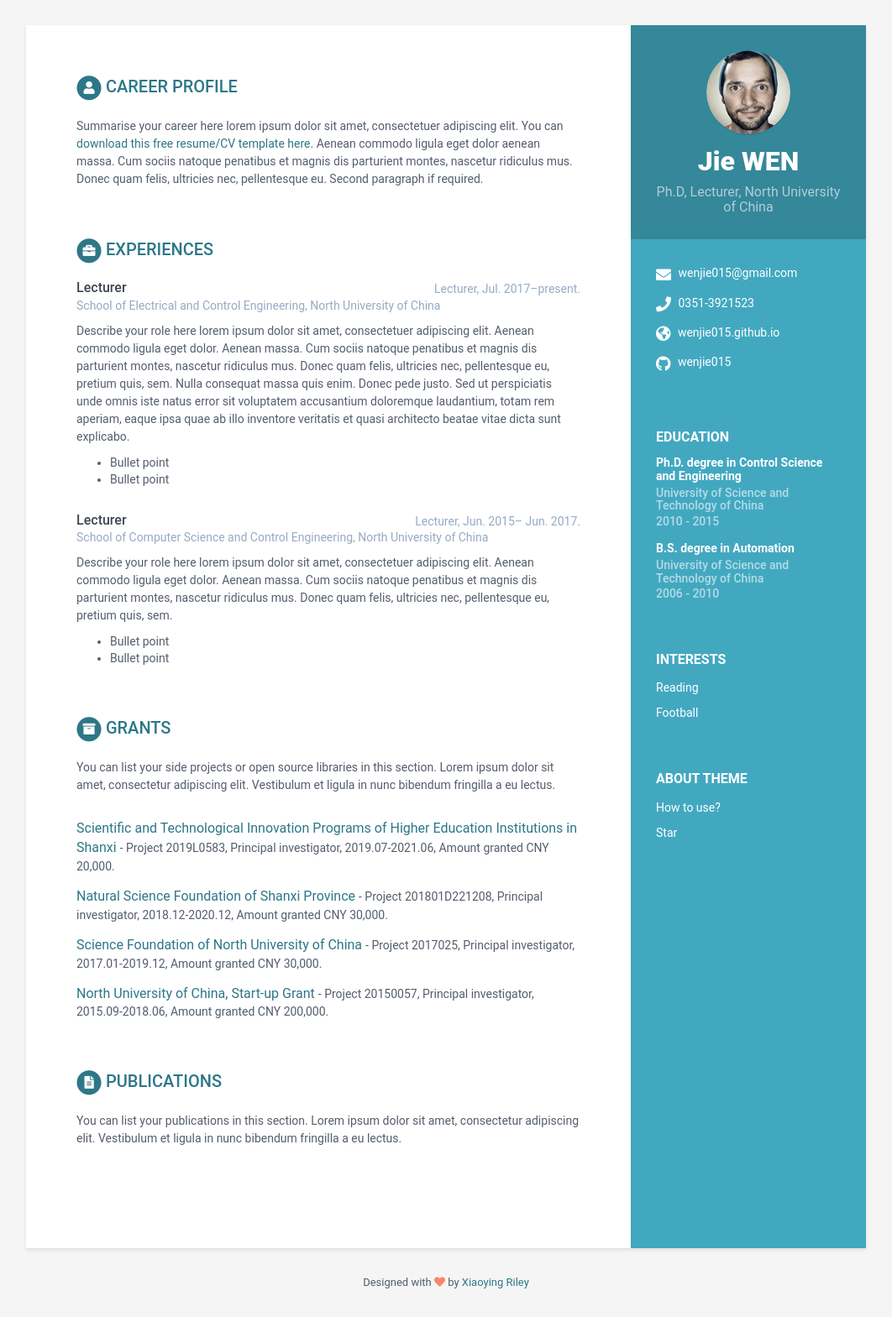
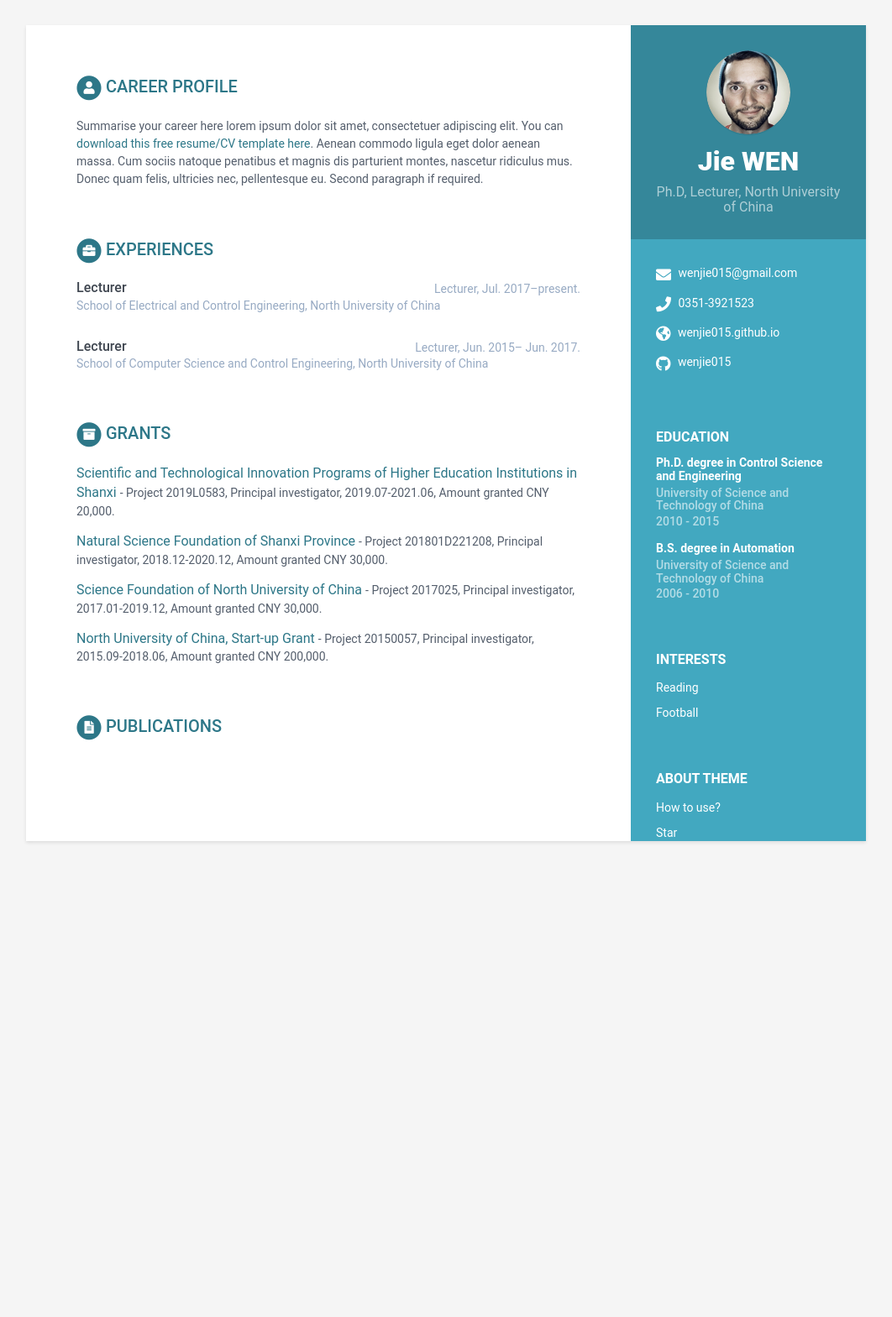
Before and after one commit to wenjie015/wenjie, a Jekyll site: the page built from index.html, in a window 1280 px wide. Shown: the whole page at 84% size, without its empty margins (109-1171 px from the left). Built offline with Jekyll 4.4.1, drawn with Linux system fonts in a browser that asks for light colours; after the commit the page ends 1062 px from its top, so only the background shows below that.

Commit message:
update 2.3

```diff
--- a/_data/data.yml
+++ b/_data/data.yml
@@ -40,58 +40,18 @@ education:
     - degree:   Ph.D. degree in Control Science and Engineering
       university: University of Science and Technology of China
       time: 2010 - 2015
-      details: |
-        Describe your study here lorem ipsum dolor sit amet, consectetuer
-        adipiscing elit. Aenean commodo ligula eget dolor. Aenean massa. Cum
-        sociis natoque penatibus et magnis dis parturient montes, nascetur
-        ridiculus mus. Donec quam felis, ultricies nec, pellentesque eu,
-        pretium quis, sem.
-          - Bullet point
-          - Bullet point
     - degree:  B.S. degree in Automation
       university: University of Science and Technology of China
       time: 2006 - 2010
-      details: |
-        Describe your study here lorem ipsum dolor sit amet, consectetuer
-        adipiscing elit. Aenean commodo ligula eget dolor. Aenean massa. Cum
-        sociis natoque penatibus et magnis dis parturient montes, nascetur
-        ridiculus mus. Donec quam felis, ultricies nec, pellentesque eu,
-        pretium quis, sem.
-          - Bullet point
-          - Bullet point
 experiences:
     - role: Lecturer
       time: Lecturer, Jul. 2017–present.
       company: School of Electrical and Control Engineering, North University of China
-      details: |
-        Describe your role here lorem ipsum dolor sit amet, consectetuer
-        adipiscing elit. Aenean commodo ligula eget dolor. Aenean massa.
-        Cum sociis natoque penatibus et magnis dis parturient montes,
-        nascetur ridiculus mus. Donec quam felis, ultricies nec,
-        pellentesque eu, pretium quis, sem. Nulla consequat massa quis
-        enim. Donec pede justo. Sed ut perspiciatis unde omnis iste natus
-        error sit voluptatem accusantium doloremque laudantium, totam rem
-        aperiam, eaque ipsa quae ab illo inventore veritatis et quasi
-        architecto beatae vitae dicta sunt explicabo.
-          - Bullet point
-          - Bullet point
     - role: Lecturer
       time: Lecturer, Jun. 2015– Jun. 2017.
       company: School of Computer Science and Control Engineering, North University of China
-      details: |
-        Describe your role here lorem ipsum dolor sit amet, consectetuer
-        adipiscing elit. Aenean commodo ligula eget dolor. Aenean massa.
-        Cum sociis natoque penatibus et magnis dis parturient montes,
-        nascetur ridiculus mus. Donec quam felis, ultricies nec,
-        pellentesque eu, pretium quis, sem.
-          - Bullet point
-          - Bullet point
 projects:
     title: Grants
-    intro: >
-      You can list your side projects or open source libraries in this
-      section. Lorem ipsum dolor sit amet, consectetur adipiscing elit.
-      Vestibulum et ligula in nunc bibendum fringilla a eu lectus.
     assignments:
       - title: Scientific and Technological Innovation Programs of Higher Education Institutions in Shanxi
         tagline: "Project 2019L0583, Principal investigator, 2019.07-2021.06, Amount granted CNY 20,000."
@@ -107,10 +67,6 @@ projects:
 
 publications:
     title: Publications
-    intro: |
-      You can list your publications in this section. Lorem ipsum dolor sit
-      amet, consectetur adipiscing elit. Vestibulum et ligula in nunc
-      bibendum fringilla a eu lectus.
     Journal Papers:
       - title:  Optimization of Boiler Soot Blowing Based on Hamilton-Jacobi-Bellman Equation
         authors:  Jie WEN*, Yuanhao SHI, Xiaoqiong PANG, Jianfang JIA and Jianchao ZENG
@@ -125,6 +81,3 @@ publications:
         link: "#"
         authors: Edgar T. Irons
         conference: "Comm. ACM 4 (1961), 51–55"
-
-footer: >
-    Designed with <i class="fas fa-heart"></i> by <a href="http://themes.3rdwavemedia.com" target="_blank" rel="nofollow">Xiaoying Riley</a>
```
